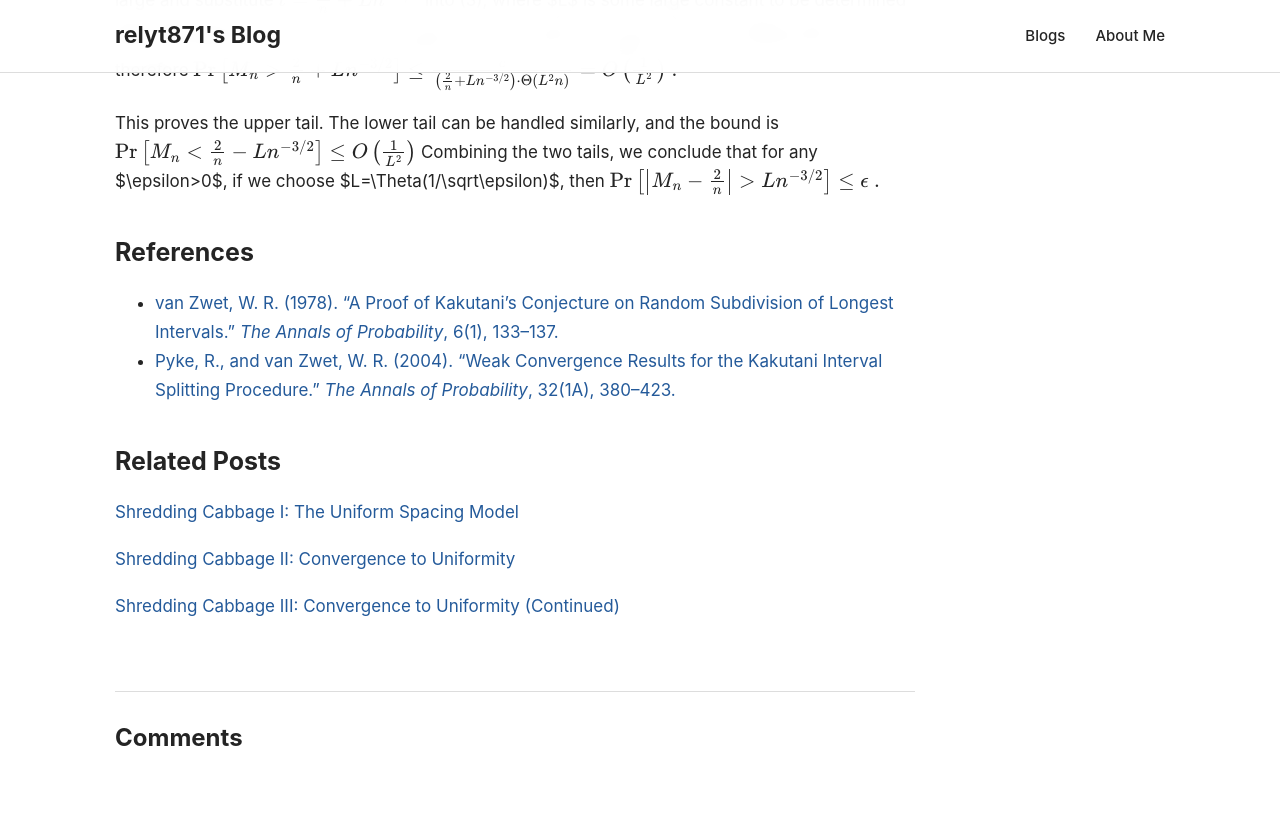
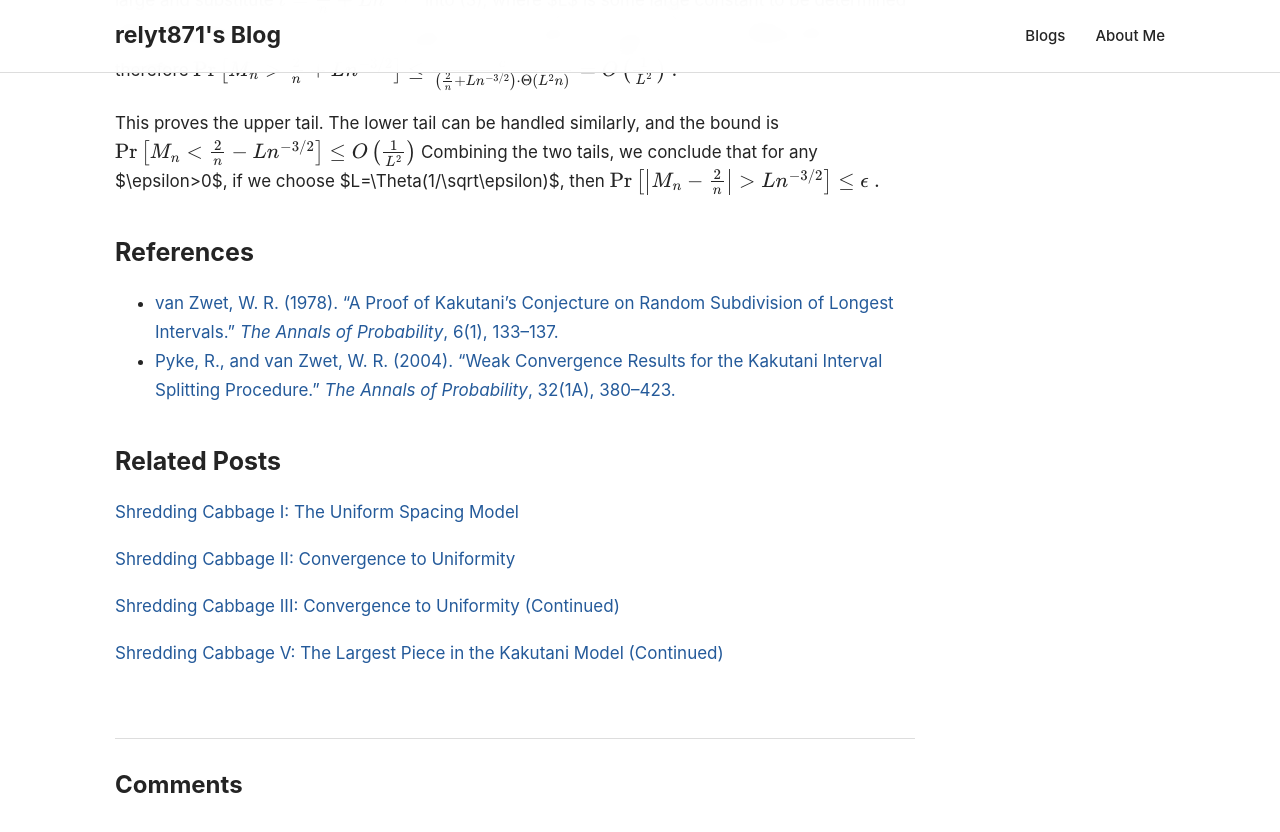
Before and after one commit to relyt871/relyt871.github.io, a Jekyll site: the page built from _posts/2026-07-19-Shredding-cabbage-IV.md, in a window 1280 px wide and 900 px high, scrolled down 2931 px. Shown: the top 832 px of the window. Built offline with Jekyll 4.4.1, drawn with Linux system fonts in a browser that asks for light colours; nearby versions of some CDN libraries; Markdown is read by kramdown in place of the engine named in the settings; comment, search, counter and statistics services are not loaded.

Commit message:
Update 2026-07-19-Shredding-cabbage-IV.md

```diff
--- a/_posts/2026-07-19-Shredding-cabbage-IV.md
+++ b/_posts/2026-07-19-Shredding-cabbage-IV.md
@@ -123,3 +123,5 @@ $$
 [Shredding Cabbage II: Convergence to Uniformity](https://relyt871.github.io/2026/07/16/Shredding-cabbage-II.html)
 
 [Shredding Cabbage III: Convergence to Uniformity (Continued)](https://relyt871.github.io/2026/07/17/Shredding-Cabbage-III.html)
+
+[Shredding Cabbage V: The Largest Piece in the Kakutani Model (Continued)](https://relyt871.github.io/2026/07/28/Shredding-cabbage-V.html)
```
